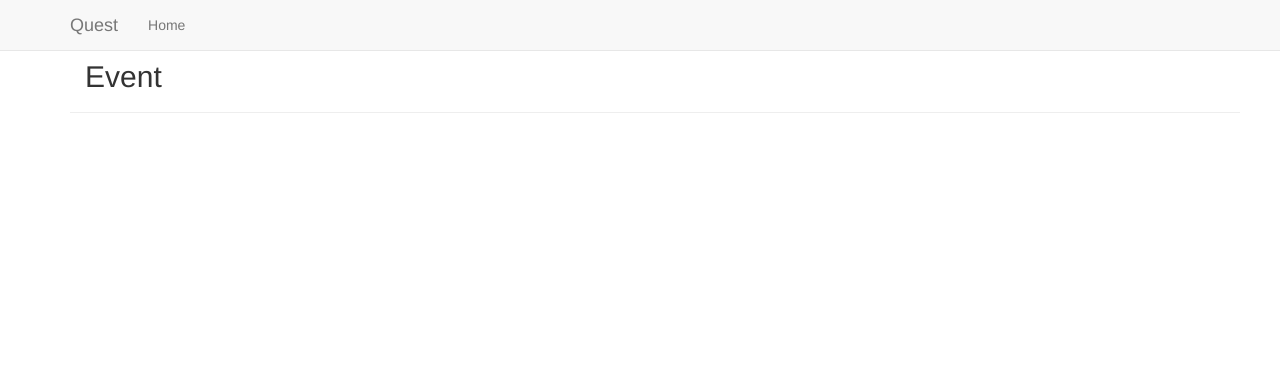
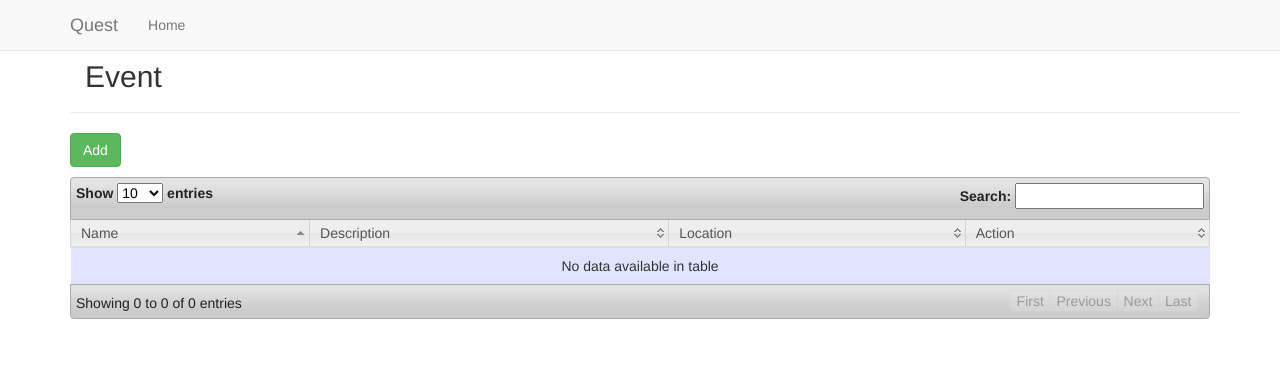
Before and after one commit to YTKme/Quest, a PHP site: template src/quest/view/event.html.twig in a window 1280 px wide. Shown: the top 373 px of the page. Run offline with PHP 8.4, Linux system fonts and the light colour scheme; the template is opened without the code that fills it, so the values that code supplies are empty; style sheets or scripts are compiled from the project's sources; some libraries are stand-ins or nearby versions.

Commit message:
Updated wording for views

```diff
--- a/src/quest/view/achievement.html.twig
+++ b/src/quest/view/achievement.html.twig
@@ -38,7 +38,7 @@
 <div id="msgAlert"></div>
 
 <aside>
-	<p><button id="btnAddAchievement" class="btn btn-success" type="button">Add Achievement</button></p>
+	<p><button id="btnAddAchievement" class="btn btn-success" type="button">Add</button></p>
 	<table id="dTable" class="table tblAchievement">
 		<thead>
 			<tr>
--- a/src/quest/view/event.html.twig
+++ b/src/quest/view/event.html.twig
@@ -3,7 +3,7 @@
 {#########
  # Title #
  #########}
-{% block title %}Main{% endblock %}
+{% block title %}Event{% endblock %}
 
 {##############################
  # Cascading Style Sheet Head #
@@ -15,6 +15,17 @@
  ###################}
 {% block jshead %}{% endblock %}
 
+{######################
+ # Miscellaneous Head #
+ ######################}
+{% block mischead %}
+{% include 'inc/datatables.html.twig' %}
+
+<!-- Miscellaneous -->
+<script type="text/javascript" src="{{ RESOURCE }}/js/main.js"></script>
+<script type="text/javascript" src="{{ RESOURCE }}/js/event.js"></script>
+{% endblock %}
+
 {########
  # Body #
  ########}
@@ -24,7 +35,22 @@
 	<h2>Event</h2>
 </header>
 
+<div id="msgAlert"></div>
+
 <aside>
+	<p><button id="btnAddEvent" class="btn btn-success" type="button">Add</button></p>
+	<table id="dTable" class="table tblGame">
+		<thead>
+			<tr>
+				<th>Name</th>
+				<th>Description</th>
+				<th>Location</th>
+				<th>Action</th>
+			</tr>
+		</thead>
+		<tbody>
+		</tbody>
+	</table>
 </aside>
 
 {% endblock %}
--- a/src/quest/view/game.html.twig
+++ b/src/quest/view/game.html.twig
@@ -38,7 +38,7 @@
 <div id="msgAlert"></div>
 
 <aside>
-	<p><button id="btnAddGame" class="btn btn-success" type="button">Add Game</button></p>
+	<p><button id="btnAddGame" class="btn btn-success" type="button">Add</button></p>
 	<table id="dTable" class="table tblGame">
 		<thead>
 			<tr>
--- a/src/quest/view/team.html.twig
+++ b/src/quest/view/team.html.twig
@@ -36,7 +36,7 @@
 </header>
 
 <aside>
-	<p><button id="btnAddTeam" class="btn btn-success" type="button">Add Team</button></p>
+	<p><button id="btnAddTeam" class="btn btn-success" type="button">Add</button></p>
 	<table id="dTable" class="table tblTeam">
 		<thead>
 			<tr>
--- a/src/quest/view/user.html.twig
+++ b/src/quest/view/user.html.twig
@@ -38,7 +38,7 @@
 <div id="msgAlert"></div>
 
 <aside>
-	<p><button id="btnAddUser" class="btn btn-success" type="button">Add User</button></p>
+	<p><button id="btnAddUser" class="btn btn-success" type="button">Add</button></p>
 	<table id="dTable" class="table tblUser">
 		<thead>
 			<tr>
--- a/web/res/js/user.js
+++ b/web/res/js/user.js
@@ -145,7 +145,7 @@ $(function () {
 					user.userFirstName,
 					user.userLastName,
 					user.userRole,
-					'<button id="btnEditUser-' + user.userId + '" class="btn btn-primary btnEditUser" type="button">Edit User</button> <button id="btnRemoveUser-' + user.userId + '" class="btn btn-danger btnRemoveUser" type="button">Remove User</button>'
+					'<button id="btnEditUser-' + user.userId + '" class="btn btn-primary btnEditUser" type="button">Edit</button> <button id="btnRemoveUser-' + user.userId + '" class="btn btn-danger btnRemoveUser" type="button">Remove</button>'
 				]);
 
 				// Set edit and remove user button
@@ -178,7 +178,7 @@ $(function () {
 					user.userFirstName,
 					user.userLastName,
 					user.userRole,
-					'<button id="btnEditUser-' + user.userId + '" class="btn btn-primary btnEditUser" type="button">Edit User</button> <button id="btnRemoveUser-' + user.userId + '" class="btn btn-danger btnRemoveUser" type="button">Remove User</button>'
+					'<button id="btnEditUser-' + user.userId + '" class="btn btn-primary btnEditUser" type="button">Edit</button> <button id="btnRemoveUser-' + user.userId + '" class="btn btn-danger btnRemoveUser" type="button">Remove</button>'
 				]);
 
 				// Set edit and remove user button
```
Also changed, not shown: src/quest/view/team.status.html.twig (renamed from src/quest/view/team.status.html.twig.twig).
